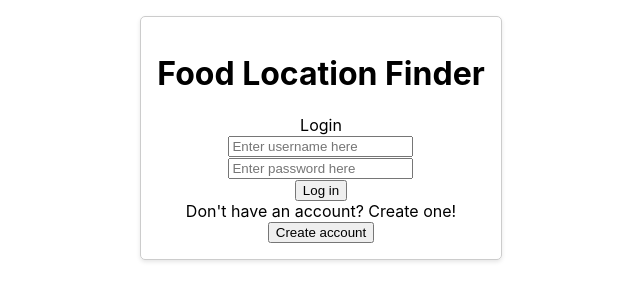
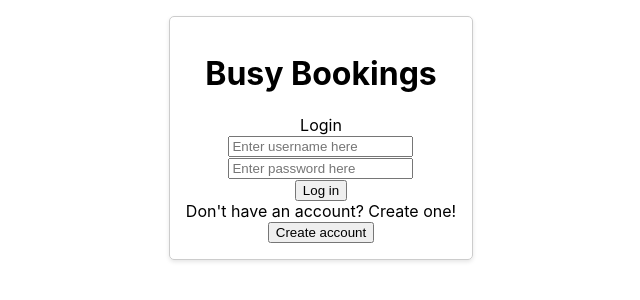
Before and after one commit to CS3300Group9/BusyBookings, a React (Create React App) app: page / in a window 1280 px wide. Shown: the top 300 px of the page, without its empty margins (319-959 px from the left). Built offline with nearby package versions, Linux system fonts and the light colour scheme.

Commit message:
Name Update

```diff
--- a/src/Components/CreateAccountPage.jsx
+++ b/src/Components/CreateAccountPage.jsx
@@ -20,7 +20,7 @@
       }}>
         <div className="App">
           <div>
-            <h1 className="App-title">Food Location Finder</h1>
+            <h1 className="App-title">Busy Bookings</h1>
           </div>
           <div>
             <div className="App-title">Create Account</div>
--- a/src/Components/LoginPage.jsx
+++ b/src/Components/LoginPage.jsx
@@ -20,7 +20,7 @@
       }}>
         <div className="App">
           <div>
-            <h1 className="App-title">Food Location Finder</h1>
+            <h1 className="App-title">Busy Bookings</h1>
           </div>
           <div>
             <div className="App-title">Login</div>
```
